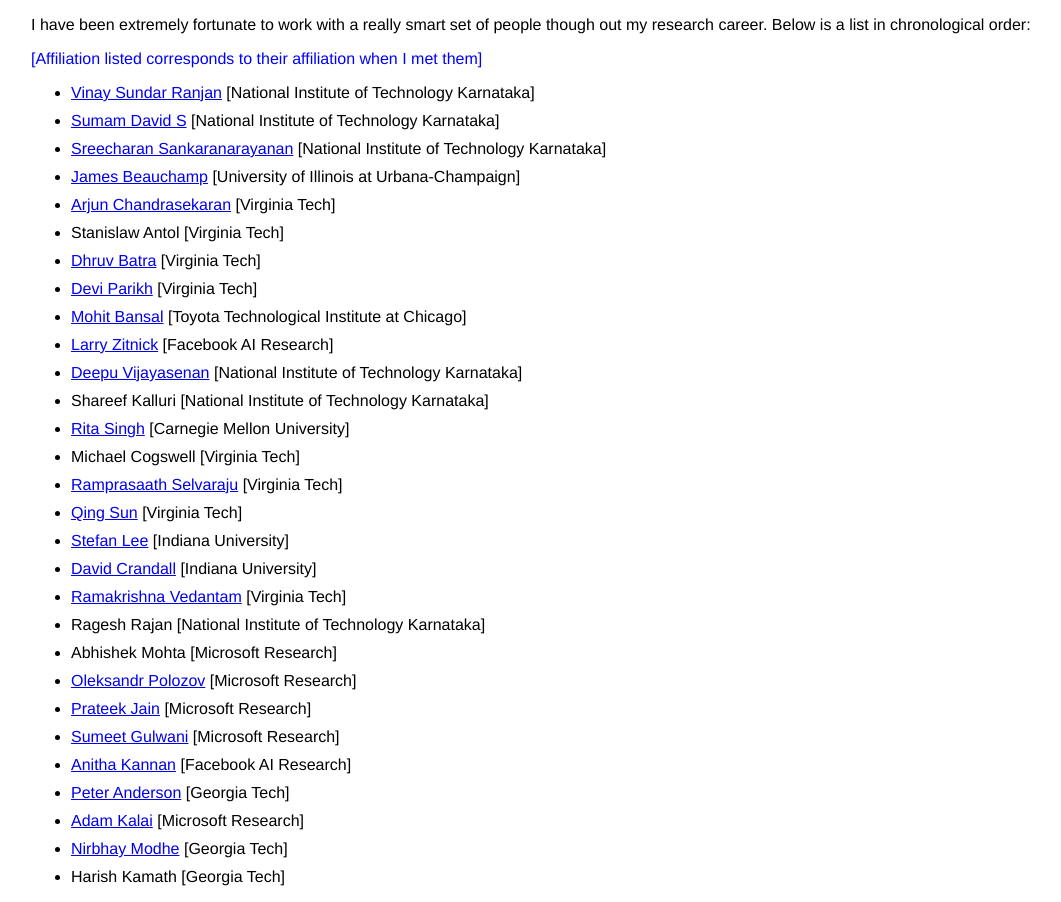
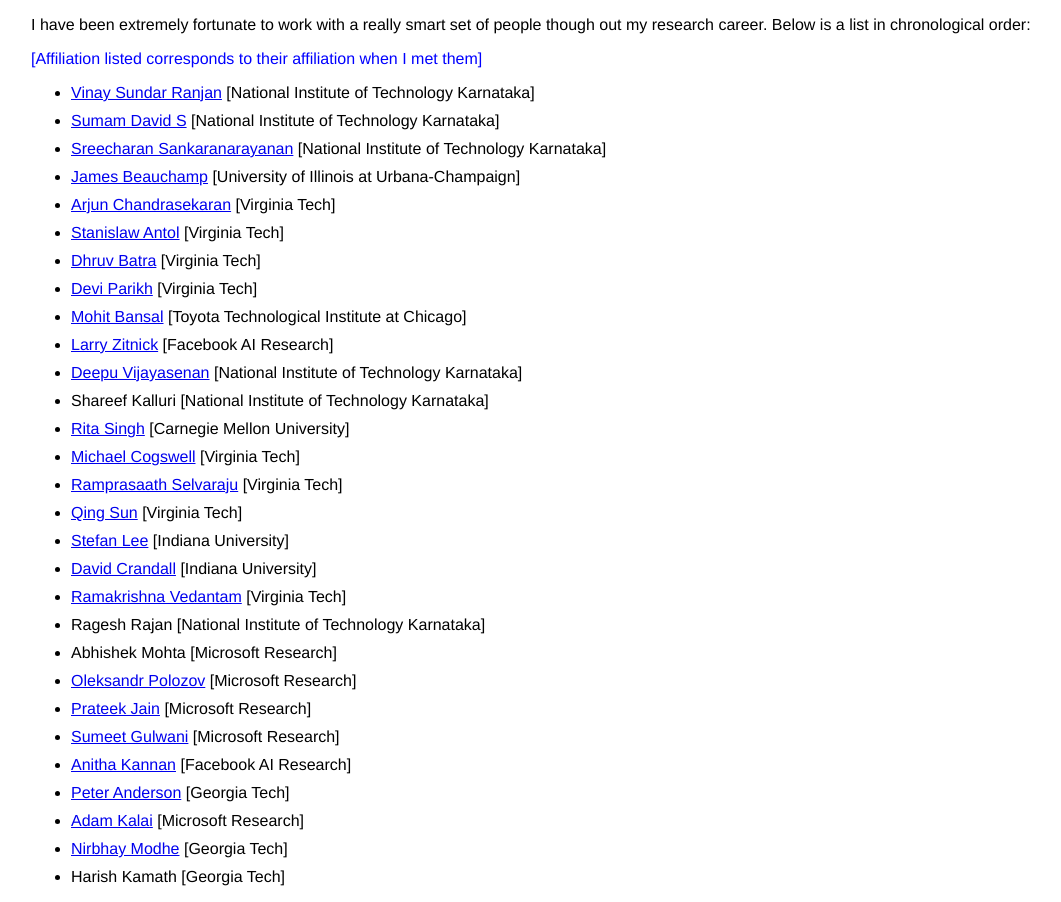
Before and after one commit to ashwinkalyan/ashwinkalyan.github.io, a Jekyll site: the page built from collaborators.md, in a window 1280 px wide. Shown: the whole page, without its empty margins (17-1078 px from the left). Built offline with Jekyll 4.4.1, drawn with Linux system fonts in a browser that asks for light colours; part of the change alters nothing that is shown.

```diff
--- a/collaborators.md
+++ b/collaborators.md
@@ -10,7 +10,7 @@ I have been extremely fortunate to work with a really smart set of people though
 - [Sreecharan Sankaranarayanan](https://scholar.google.com/citations?user=pOmrGuQAAAAJ&hl=en) [National Institute of Technology Karnataka]
 - [James Beauchamp](http://cmp.music.illinois.edu/beaucham/) [University of Illinois at Urbana-Champaign]
 - [Arjun Chandrasekaran](https://www.is.mpg.de/person/achandrasekaran) [Virginia Tech]
-- Stanislaw Antol [Virginia Tech]
+- [Stanislaw Antol](https://computing.ece.vt.edu/~santol/) [Virginia Tech]
 - [Dhruv Batra](https://www.cc.gatech.edu/~dbatra/) [Virginia Tech]
 - [Devi Parikh](https://www.cc.gatech.edu/~parikh/) [Virginia Tech]
 - [Mohit Bansal](https://www.cs.unc.edu/~mbansal/) [Toyota Technological Institute at Chicago]
@@ -18,8 +18,8 @@ I have been extremely fortunate to work with a really smart set of people though
 - [Deepu Vijayasenan](https://scholar.google.com/citations?user=al4jnogAAAAJ&hl=en) [National Institute of Technology Karnataka]
 - Shareef Kalluri [National Institute of Technology Karnataka]
 - [Rita Singh](http://mlsp.cs.cmu.edu/people/rsingh/index.html) [Carnegie Mellon University]
-- Michael Cogswell [Virginia Tech]
-- [Ramprasaath Selvaraju](https://mcogswell.io/) [Virginia Tech]
+- [Michael Cogswell](https://mcogswell.io/) [Virginia Tech]
+- [Ramprasaath Selvaraju](https://ramprs.github.io/) [Virginia Tech]
 - [Qing Sun](https://www.linkedin.com/in/qing-sun-2524a865) [Virginia Tech]
 - [Stefan Lee](https://web.engr.oregonstate.edu/~leestef/) [Indiana University]
 - [David Crandall](https://homes.luddy.indiana.edu/djcran/) [Indiana University]
```
